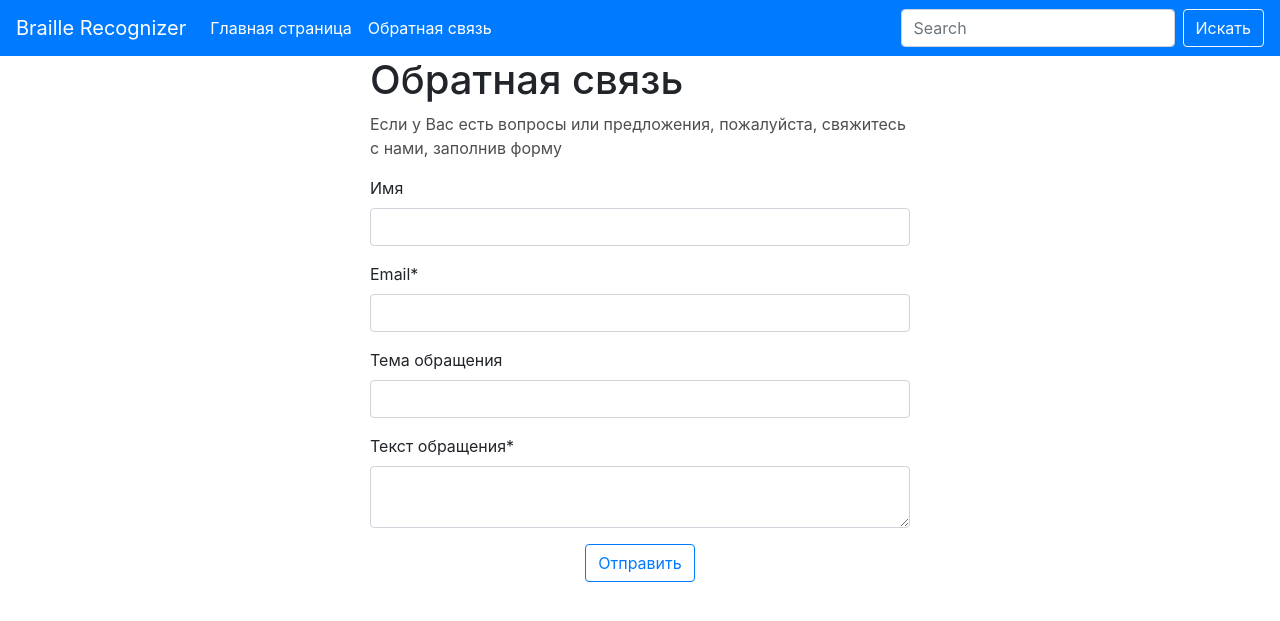
After one commit to edwa1401/Braille-recognizer, a Flask app: page /feedback in a window 1280 px wide. The commit adds this page. Shown: the top 621 px of the page. Run offline with Flask 3, Linux system fonts and the light colour scheme; some libraries are stand-ins or nearby versions.

Commit message:
Using bootstrap and Jinja added menu and feedback page

```diff
--- a/requirements.txt
+++ b/requirements.txt
@@ -1,10 +1,10 @@
-
 beautifulsoup4==4.11.1
 certifi==2022.9.24
 charset-normalizer==2.1.1
 click==8.1.3
 cmake==3.24.1.1
 distro==1.7.0
+email-validator==1.3.0
 Flask==2.2.2
 Flask-Login==0.6.2
 Flask-Reuploaded==1.2.0
--- a/webapp/__init__.py
+++ b/webapp/__init__.py
@@ -1,28 +1,38 @@
-from flask import Flask, render_template
+from flask import Flask, flash, redirect, render_template, url_for
 import os
 from werkzeug.utils import secure_filename
-from webapp.upload_form import Upload_picture_Form
+from webapp.upload_form import UploadPictureForm, ContactForm
 
 
 def create_app():
     app = Flask(__name__)
     app.config.from_pyfile("config.py")
 
-    @app.route('/uploader', methods=['POST'])
+    @app.route('/', methods=["GET", "POST"])
     def upload_pict():
-        form = Upload_picture_Form()
+        form = UploadPictureForm()
         title = "Braille Recognizer"
         if form.validate_on_submit():
             f = form.picture.data
             file_name = secure_filename(f.filename)
             f.save(os.path.join(app.config['UPLOAD_FOLDER'], file_name))
-            return 'Файл загружен'
-        return 'Файл не загружен'
+        return render_template("index.html", page_title=title, form=form)
 
-    @app.route('/', methods=['GET'])
-    def index():
-        form = Upload_picture_Form()
-        title = "Braille Recognizer"
-        return render_template('upload.html', page_title=title, form=form)
+    @app.route("/feedback")
+    def feedback():
+        title = "Обратная связь"
+        contact_form = ContactForm()
+        return render_template("feedback.html", page_title=title, form=contact_form)
+
+    @app.route("/feedback-process", methods=["GET", "POST"])
+    def feedback_process():
+        form = ContactForm()
+        if form.validate_on_submit():
+            user_name = form.name.data
+            user_email = form.email.data
+            user_subject = form.subject.data
+            user_message = form.message.data
+            flash("Ваше обращение отправлено")
+        return redirect(url_for("feedback"))
 
     return app
--- a/webapp/config.py
+++ b/webapp/config.py
@@ -1,5 +1,5 @@
 import os
 
-UPLOAD_FOLDER = os.path.join(os.path.dirname(__file__), '../pictures')
+UPLOAD_FOLDER = os.path.join(os.path.dirname(__file__), '../downloads')
 
 SECRET_KEY = "jwhdjwdhjwdkwhd7672629e292e928e928e"
--- a/webapp/templates/upload.html
+++ b/webapp/templates/base.html
@@ -9,18 +9,12 @@
     <!-- Bootstrap CSS -->
     <link rel="stylesheet" href="https://cdn.jsdelivr.net/npm/bootstrap@4.1.3/dist/css/bootstrap.min.css" integrity="sha384-MCw98/SFnGE8fJT3GXwEOngsV7Zt27NXFoaoApmYm81iuXoPkFOJwJ8ERdknLPMO" crossorigin="anonymous">
 
-    <title>Braille-Recognizer</title>
+    <title> {{ page_title }} </title>
   </head>
   <body>
-    <h1> page_title </h1>
-      <form action = "/uploader" method = "POST" enctype = "multipart/form-data">
-          {{ form.hidden_tag() }}
-          <p>
-              {{ form.picture.label }}<br>
-              {{ form.picture() }}
-          </p>
-          <p>{{ form.submit() }}</p>
-      </form>
+    {% include "menu.html" %}
+    <div class="container">{% block content %}{% endblock %}</div>
+
     <!-- Optional JavaScript -->
     <!-- jQuery first, then Popper.js, then Bootstrap JS -->
     <script src="https://code.jquery.com/jquery-3.3.1.slim.min.js" crossorigin="anonymous"></script>
--- /dev/null
+++ b/webapp/templates/feedback.html
@@ -0,0 +1,46 @@
+{% extends "base.html" %}
+
+{% block content %}
+    <div class="row">
+        <div class="col-3">
+
+        </div>
+        <div class="col-6">
+            <h1>{{ page_title }}</h1>
+            <p style="color:#4E4E4E">Если у Вас есть вопросы или предложения, пожалуйста, свяжитесь с нами, заполнив форму</p>
+            {% with messages = get_flashed_messages() %}
+                {% if messages %}
+                <div class="alert alert-warning" role="alert">
+                    {% for message in messages %}
+                        {{ message }}<br>
+                    {% endfor %}
+                </div>
+                {% endif %}
+            {% endwith %}
+            <form action="{{ url_for('feedback_process') }}" method="post">
+                {{ form.hidden_tag() }}
+                <div class="form-group">
+                    {{ form.name.label }}
+                    {{ form.name() }}
+                </div>
+                <div class="form-group">
+                    {{ form.email.label }}
+                    {{ form.email() }}
+                </div>
+                <div class="form_group">
+                    {{ form.subject.label }}
+                    {{ form.subject() }}
+                </div>
+                <p/>
+                <div class="mb-3">
+                    {{ form.message.label }}
+                    {{ form.message() }}
+                </div>
+                <p align="center">{{ form.submit() }}</p>
+            </form>
+        </div>
+        <div class="col-3">
+
+        </div>
+    </div>
+{% endblock %}
--- /dev/null
+++ b/webapp/templates/menu.html
@@ -0,0 +1,21 @@
+<nav class="navbar navbar-expand-lg navbar-dark bg-primary">
+    <a class="navbar-brand" href="#">Braille Recognizer</a>
+    <button class="navbar-toggler" type="button" data-toggle="collapse" data-target="#navbarSupportedContent" aria-controls="navbarSupportedContent" aria-expanded="false" aria-label="Toggle navigation">
+        <span class="navbar-toggler-icon"></span>
+    </button>
+
+    <div class="collapse navbar-collapse" id="navbarSupportedContent">
+        <ul class="navbar-nav mr-auto">
+            <li class="nav-item active">
+                <a class="nav-link" href="/">Главная страница</a>
+            </li>
+            <li class="nav-item active">
+                <a class="nav-link" href="{{ url_for('feedback') }}">Обратная связь</a>
+            </li>
+        </ul>
+        <form class="form-inline my-2 my-lg-0">
+            <input class="form-control mr-sm-2" type="search" placeholder="Search" aria-label="Search">
+            <button class="btn btn-outline-light my-2 my-sm-0" type="submit">Искать</button>
+        </form>
+    </div>
+</nav>
--- a/webapp/upload_form.py
+++ b/webapp/upload_form.py
@@ -1,8 +1,21 @@
 from flask_wtf import FlaskForm
-from flask_wtf.file import FileField, FileRequired
-from wtforms import SubmitField
+from flask_wtf.file import FileField, FileRequired, FileAllowed
+from wtforms import EmailField, SubmitField, StringField, TextAreaField
+from wtforms.validators import DataRequired, Email
 
 
-class Upload_picture_Form(FlaskForm):
-    picture = FileField('Фотография:', validators=[FileRequired()])
-    submit = SubmitField('Отправить')
+class UploadPictureForm(FlaskForm):
+    picture = FileField('Фотография:',
+                        validators=[FileRequired(), FileAllowed(["jpg", "jpeg"],
+                                                                "Только фографии формата.jpg или .jpeg ")])
+    submit = SubmitField('Отправить', render_kw={"class": "btn btn-outline-primary"})
+
+
+class ContactForm(FlaskForm):
+    name = StringField("Имя", render_kw={"class": "form-control"})
+    email = EmailField("Email*", validators=[DataRequired(), Email()],
+                       render_kw={"class": "form-control"})
+    subject = StringField("Тема обращения", render_kw={"class": "form-control"})
+    message = TextAreaField("Текст обращения*", validators=[DataRequired()],
+                            render_kw={"class": "form-control"})
+    submit = SubmitField("Отправить", render_kw={"class": "btn btn-outline-primary"})
```
Also changed, not shown: webapp/templates/index.html (added, +21 -0 lines), 1 other file.
